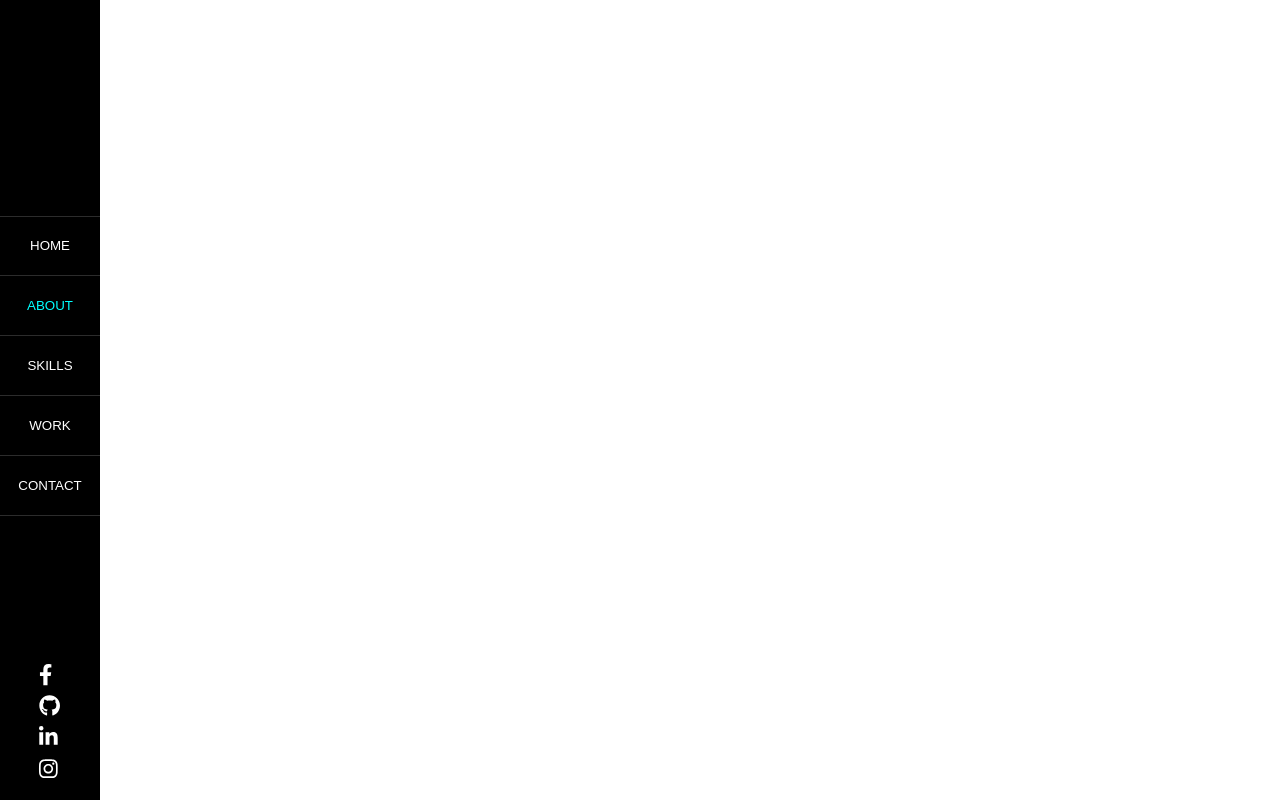
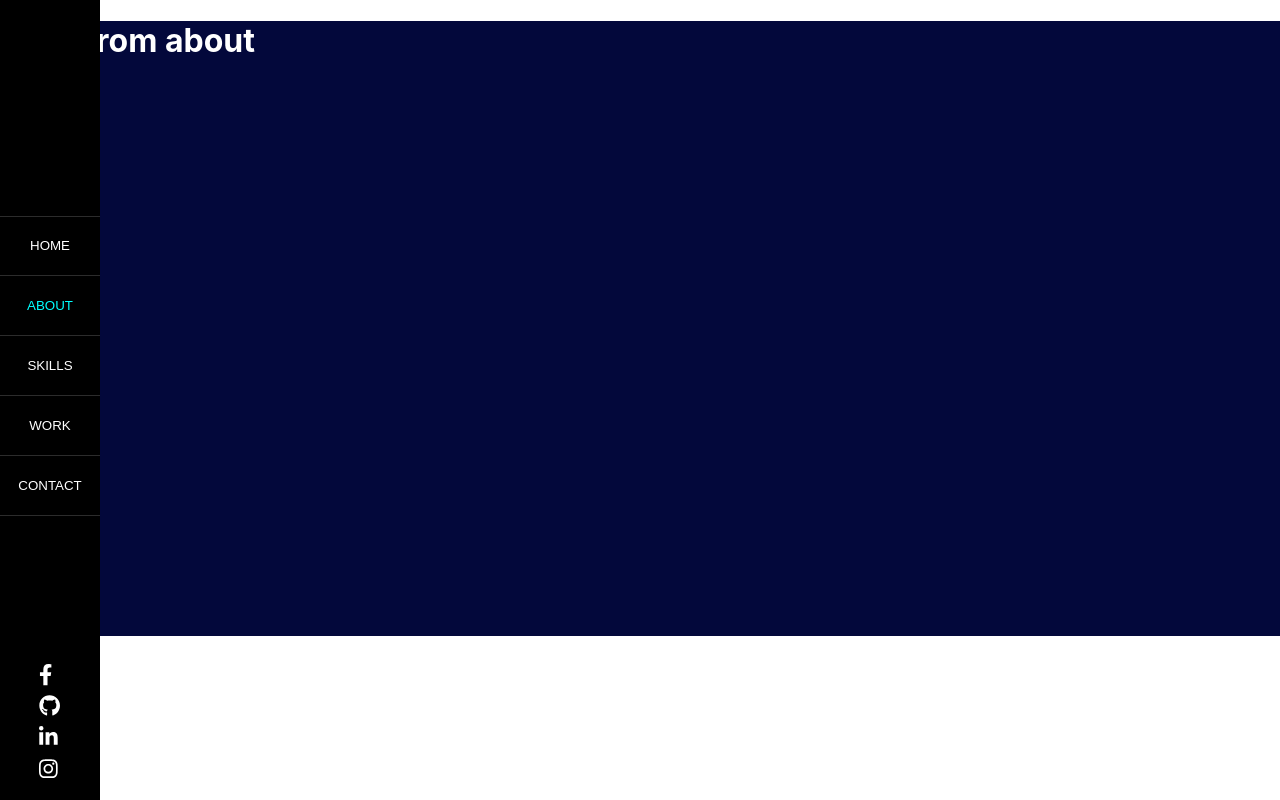
Before and after one commit to steven-rr/steven-rr.github.io, a React (Create React App) app: page /about in a window 1280 px wide. Built offline with nearby package versions, Linux system fonts and the light colour scheme; the HTML template or start-up script is replaced by a standard one.

Commit message:
beginning some styling. why does about look different from home?

```diff
--- a/src/pages/About.js
+++ b/src/pages/About.js
@@ -1,9 +1,10 @@
 import React from 'react'
+import AboutCSS from './About.modules.css'
 
 function About() {
     return (
-        <div>
-            <h1>hello from about</h1>
+        <div className = "container-main">
+            <h1 className = "primary-msg">hello from about</h1>
         </div>
     )
 }
--- /dev/null
+++ b/src/pages/About.modules.css
@@ -0,0 +1,27 @@
+div.container-main
+{
+	left: 100px;
+	top: 0px;
+	width: 100%;
+	height: 100%;
+	min-height: 615px;
+	margin:0;
+	padding: 0;
+	background-color: rgb(3, 8, 59);
+}
+
+/*  --------------- main body primary msg ---------------- */
+
+div.primary-msg
+{
+	margin:0;
+	position: absolute;
+	top: 20%;
+	left: 150px;
+	width: 50%;
+}
+
+h1
+{
+	color: #fff;
+}
--- /dev/null
+++ b/src/pages/Contact.css
@@ -0,0 +1,26 @@
+div.container-main
+{
+	left: 100px;
+	top: 0px;
+	width: 100%;
+	height: 100%;
+	min-height: 615px;
+	margin:0;
+	padding: 0;
+	background-color: rgb(3, 8, 59);
+}
+
+/*  --------------- main body primary msg ---------------- */
+
+div.primary-msg
+{
+	position: absolute;
+	top: 20%;
+	left: 150px;
+	width: 50%;
+}
+
+h1
+{
+	color: #fff;
+}
--- /dev/null
+++ b/src/pages/Skills.css
@@ -0,0 +1,26 @@
+div.container-main
+{
+	left: 100px;
+	top: 0px;
+	width: 100%;
+	height: 100%;
+	min-height: 615px;
+	margin:0;
+	padding: 0;
+	background-color: rgb(3, 8, 59);
+}
+
+/*  --------------- main body primary msg ---------------- */
+
+div.primary-msg
+{
+	position: absolute;
+	top: 20%;
+	left: 150px;
+	width: 50%;
+}
+
+h1
+{
+	color: #fff;
+}
--- /dev/null
+++ b/src/pages/Work.css
@@ -0,0 +1,26 @@
+div.container-main
+{
+	left: 100px;
+	top: 0px;
+	width: 100%;
+	height: 100%;
+	min-height: 615px;
+	margin:0;
+	padding: 0;
+	background-color: rgb(3, 8, 59);
+}
+
+/*  --------------- main body primary msg ---------------- */
+
+div.primary-msg
+{
+	position: absolute;
+	top: 20%;
+	left: 150px;
+	width: 50%;
+}
+
+h1
+{
+	color: #fff;
+}
```
